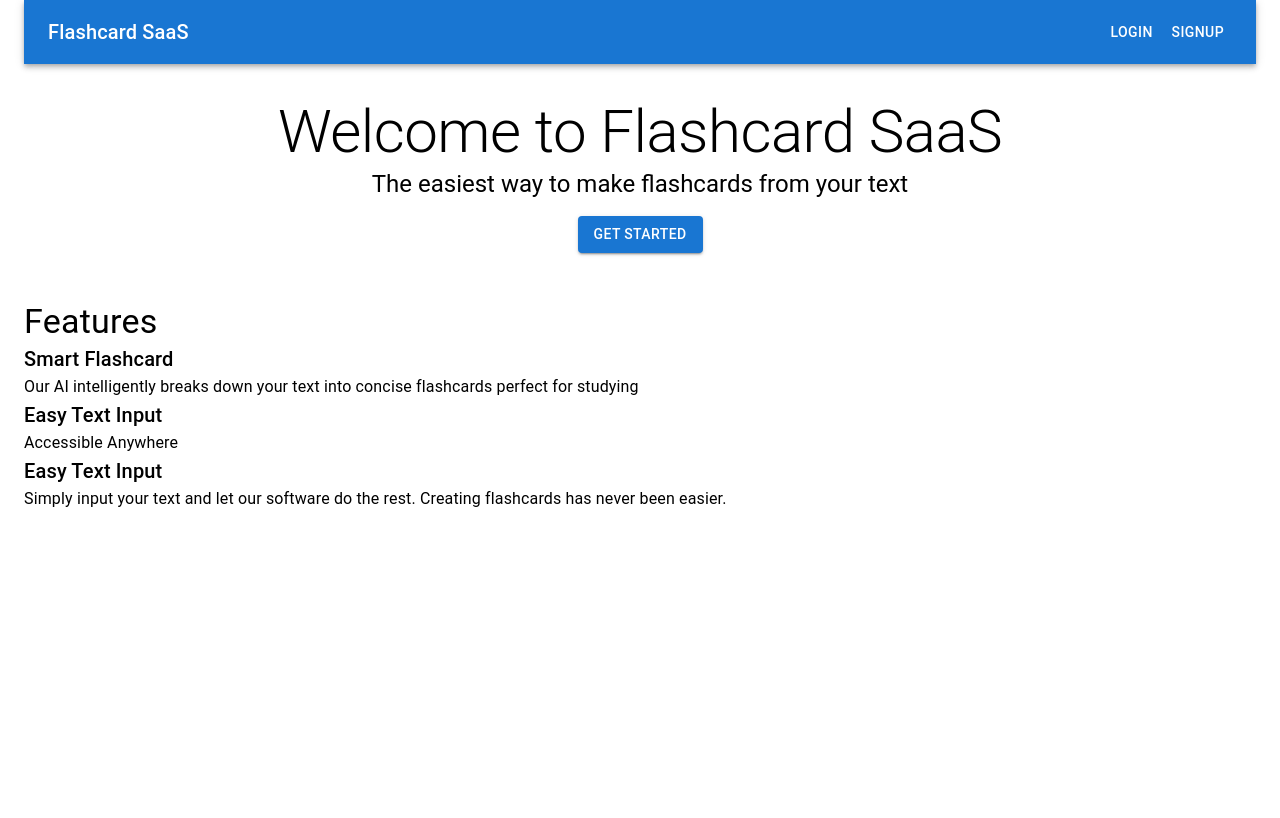
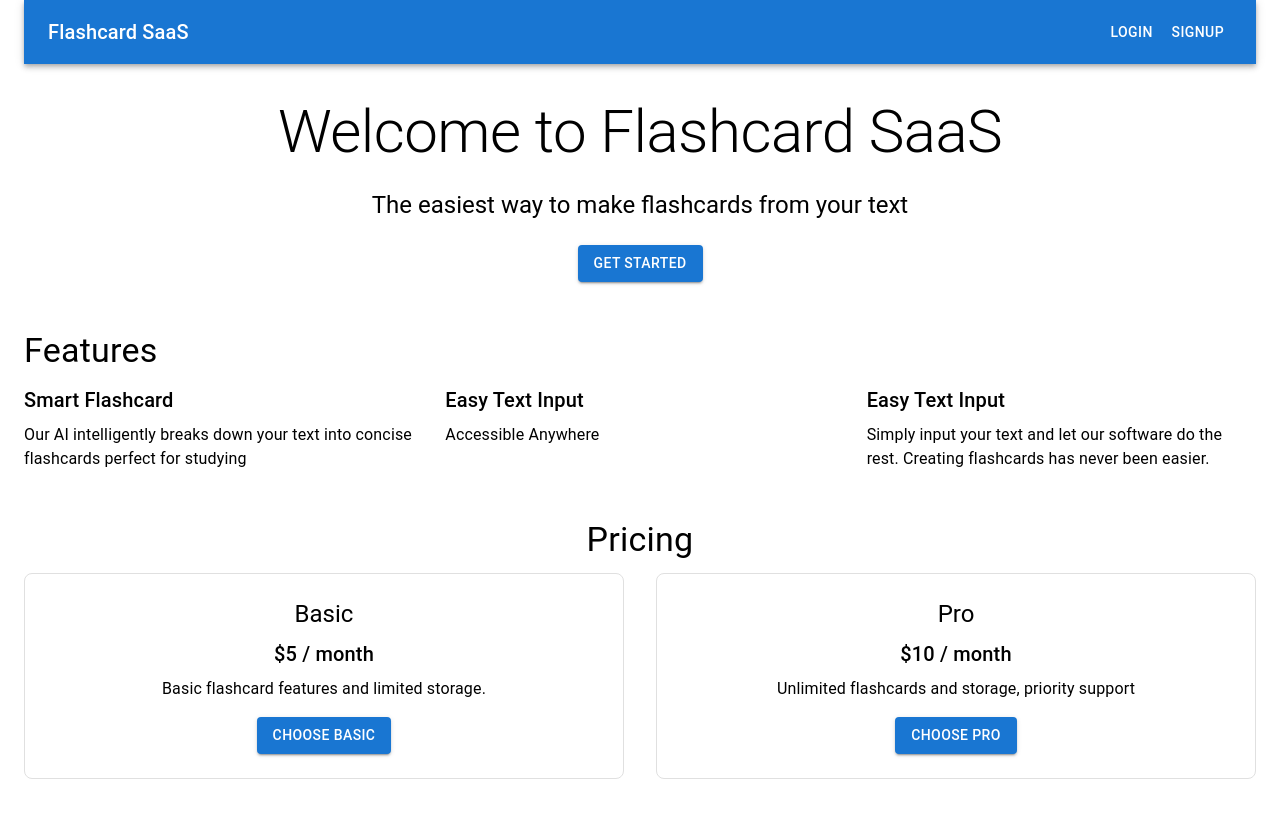
Before and after one commit to zayn-commits/flashcardsaas, a Next.js app: page / in a window 1280 px wide. Shown: the top 818 px of the page. Built offline with nearby package versions, Linux system fonts and the light colour scheme; no server answers.

Commit message:
Pricing Section

```diff
--- a/app/page.js
+++ b/app/page.js
@@ -31,9 +31,9 @@ export default function Home() {
         my: 4,
       }}
       >
-        <Typography variant = "h2"> Welcome to Flashcard SaaS</Typography>
+        <Typography variant = "h2" gutterBottom> Welcome to Flashcard SaaS</Typography>
         {' '}
-        <Typography variant = "h5">
+        <Typography variant = "h5" gutterBottom>
           The easiest way to make flashcards from your text
         </Typography>
         <Button
@@ -49,12 +49,12 @@ export default function Home() {
       sx = {{
         my: 6,
       }}>
-        <Typography variant = "h4" components = "h2">
+        <Typography variant = "h4" gutterBottom>
           Features
         </Typography>
-        <Grid contained spacing ={4}>
+        <Grid container spacing ={4}>
           <Grid item xs = {12} md = {4}>
-            <Typography variant = "h6">
+            <Typography variant = "h6" gutterBottom>
               Smart Flashcard
             </Typography>
             <Typography>
@@ -63,19 +63,82 @@ export default function Home() {
             </Typography>
           </Grid>
           <Grid item xs = {12} md = {4}>
-            <Typography variant = "h6">
+            <Typography variant = "h6" gutterBottom>
               Easy Text Input
             </Typography>
             <Typography>Accessible Anywhere</Typography>
           </Grid>
           <Grid item xs = {12} md = {4}>
-            <Typography variant = "h6">
+            <Typography variant = "h6" gutterBottom>
               Easy Text Input
             </Typography>
             <Typography> Simply input your text and let our software do the rest. Creating flashcards has never been easier.</Typography>
           </Grid>
         </Grid>
       </Box>
+      <Box
+      sx={{
+        my: 6,
+        textAlign: 'center',
+      }}
+      >
+        <Typography variant = "h4" gutterBottom>
+          Pricing
+        </Typography>
+        <Grid container spacing ={4}>
+          <Grid item xs = {12} md = {6}>
+            <Box
+            sx={{
+              p: 3,
+              border: '1px solid',
+              borderColor: 'grey.300',
+              borderRadius: 2,
+            }}>
+            <Typography variant = "h5" gutterBottom >Basic</Typography>
+            <Typography variant = "h6" gutterBottom >$5 / month</Typography>
+
+            <Typography>
+              Basic flashcard features and limited storage.
+            </Typography>
+            <Button
+            variant = "contained"
+            color = "primary"
+            sx={{
+              mt: 2,
+            }}
+            >
+              Choose Basic
+            </Button>
+            </Box>
+          </Grid>
+
+          <Grid item xs = {12} md = {6}>
+          <Box
+            sx={{
+              p: 3,
+              border: '1px solid',
+              borderColor: 'grey.300',
+              borderRadius: 2,
+            }}>
+            <Typography variant = "h5" gutterBottom >Pro</Typography>
+            <Typography variant = "h6" gutterBottom >$10 / month</Typography>
+
+            <Typography>
+              Unlimited flashcards and storage, priority support
+            </Typography>
+            <Button
+            variant = "contained"
+            color = "primary"
+            sx={{
+              mt: 2,
+            }}
+            >
+              Choose Pro
+            </Button>
+            </Box>
+            </Grid>
+        </Grid>
+      </Box>
     </Container>
   );
 }
```
